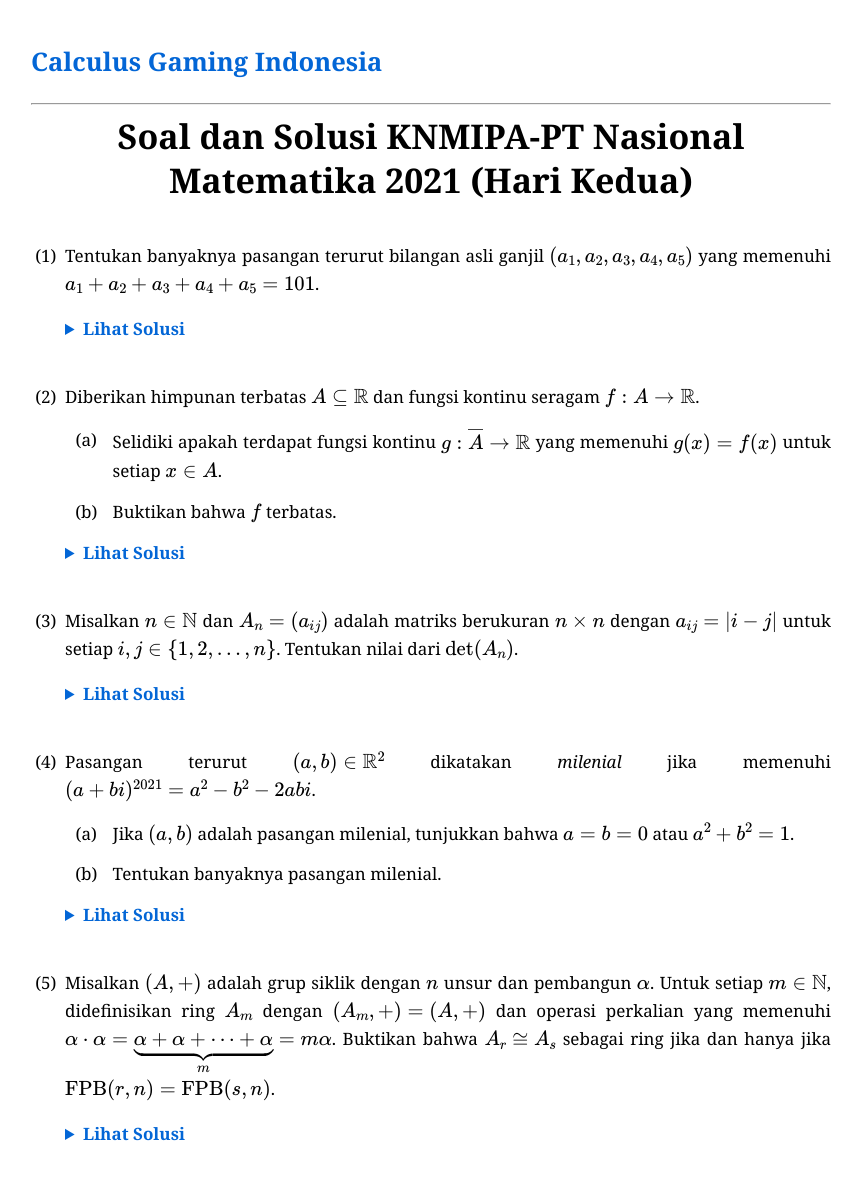
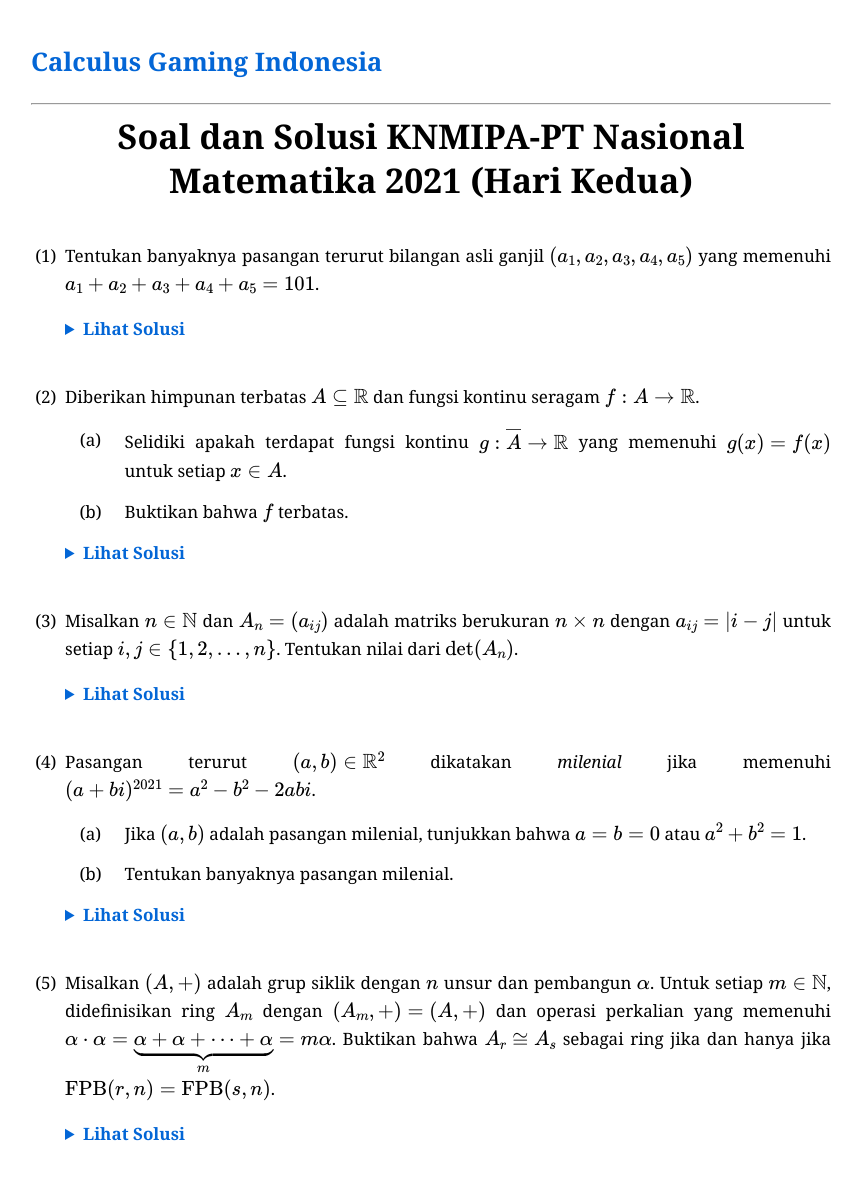
Before and after one commit to calculusgamingindonesia/calculusgamingindonesia.github.io, a Jekyll site: the page built from _posts/2026-07-01-onmipa-pt-nas-mat-21-2.md, in a window 1280 px wide. Shown: the whole page, without its empty margins (209-1071 px from the left). Built offline with Jekyll 4.4.1, drawn with Linux system fonts in a browser that asks for light colours; some web fonts are replaced.

Commit message:
Update default.html

```diff
--- a/_layouts/default.html
+++ b/_layouts/default.html
@@ -34,8 +34,8 @@
         a:hover { text-decoration: underline; }
         details { margin-top: 10px; }
         summary { cursor: pointer; color: #0366d6; font-weight: bold; user-select: none; margin-bottom: 10px; }
-        .kotak-solusi { background: #f9f9f9; padding: 15px; border-left: 4px solid #28a745; border-radius: 4px; }
 
+        /* List Utama (1), (2), (3) */
         ol {
             list-style-type: none;
             counter-reset: soal-counter;
@@ -54,88 +54,49 @@
             text-align: right;
         }
 
-        ol ul {
+        /* Reset jarak list bersarang (a), (b) & (i), (ii) */
+        ol ul, ol ol {
             list-style-type: none;
             padding-left: 0;
             margin-top: 15px;
         }
-
-        ol ol {
-            list-style-type: lower-alpha;
-            padding-left: 2em;
-            counter-reset: none;
-            margin-top: 10px;
-        }
-
         ol ul > li, ol ol > li {
-            position: relative;
-            /* Jarak ini untuk memastikan teks di kanannya sejajar sempurna */
-            padding-left: 2.8em !important;
-            text-indent: 0 !important;
+            padding-left: 0 !important;
             margin-bottom: 12px;
             line-height: 1.7;
-            text-align: justify;
         }
         ol ul > li::before, ol ol > li::before {
             content: none;
         }
 
-        /* PERBAIKAN: Nomor diam di tempat, posisi ke tengah, teks sejajar */
-        .custom-sub-marker {
-            position: absolute;
-            left: 0;
-            width: 2.5em;
-            text-align: center; /* Mengatur penomoran (i), (ii), dst. agar ke tengah */
+        /* --- FLEXBOX: INI YANG BIKIN TEKS SEJAJAR SEMPURNA --- */
+        .flex-list-item {
+            display: flex;
+            align-items: flex-start;
         }
-        .custom-sub-content {
-            display: block;
+        .flex-marker {
+            flex-shrink: 0;
+            /* Ubah angka 3em di bawah ini jika ingin menggeser nomor lebih ke kiri atau kanan */
+            width: 3em;
+            text-align: center; /* Membuat (i), (ii) persis di tengah area lebarnya */
+            margin-right: 0.5em; /* Jarak spasi antara nomor dan awal teks */
+        }
+        .flex-content {
+            flex-grow: 1;
+            text-align: justify;
         }
 
         @media screen and (max-width: 768px) {
-            h1 {
-                font-size: 1.5rem !important;
-                line-height: 1.4 !important;
-            }
-            body {
-                padding-left: 15px;
-                padding-right: 15px;
-            }
-            ol {
-                padding-left: 1.75em;
-            }
-            ol > li::before {
-                left: -2.25em;
-            }
-            ol ul > li, ol ol > li {
-                padding-left: 2.5em !important;
-            }
-            .custom-sub-marker {
-                width: 2.2em; /* Penyesuaian lebar nomor di HP */
-            }
-            .MathJax_Display, .katex-display {
-                overflow-x: auto;
-                overflow-y: hidden;
-                padding-bottom: 10px;
-            }
+            h1 { font-size: 1.5rem !important; line-height: 1.4 !important; }
+            body { padding-left: 15px; padding-right: 15px; }
+            /* Penyesuaian di layar HP */
+            .flex-marker { width: 2.2em; }
+            .MathJax_Display, .katex-display { overflow-x: auto; overflow-y: hidden; padding-bottom: 10px; }
         }
     </style>
 
     <link rel="stylesheet" type="text/css" href="https://cdn.jsdelivr.net/gh/aaaakshat/cm-web-fonts@latest/fonts.css">
 </head>
-
-<script>
-    document.addEventListener("DOMContentLoaded", function() {
-        document.querySelectorAll("ol ul > li, ol ol > li").forEach(function(li) {
-            let target = li.querySelector("p") || li;
-            let match = target.innerHTML.match(/^(\s*\([a-zA-Z0-9_iI\s\u00a0.-]+\))\s*/);
-            if (match) {
-                let marker = match[1].trim();
-                let content = target.innerHTML.substring(match[0].length);
-                target.innerHTML = '<span class="custom-sub-marker">' + marker + '</span><span class="custom-sub-content">' + content + '</span>';
-            }
-        });
-    });
-</script>
 
 <body>
     <header>
@@ -145,5 +106,29 @@
     <main>
         {{ content }}
     </main>
+
+    <script>
+        document.addEventListener("DOMContentLoaded", function() {
+            document.querySelectorAll("ol ul > li, ol ol > li").forEach(function(li) {
+                // Cari elemen <p> dari markdown, atau gunakan <li> langsung
+                let target = li.querySelector("p") || li;
+
+                // Deteksi teks yang diawali kurung seperti (a), (i), (ii)
+                let match = target.innerHTML.match(/^(\s*\([a-zA-Z0-9_iI\s\u00a0.-]+\))\s*/);
+
+                if (match) {
+                    let marker = match[1].trim();
+                    let content = target.innerHTML.substring(match[0].length);
+
+                    // Ganti struktur HTML menjadi Flexbox
+                    target.innerHTML = `
+                        <span class="flex-marker">${marker}</span>
+                        <span class="flex-content">${content}</span>
+                    `;
+                    target.classList.add('flex-list-item');
+                }
+            });
+        });
+    </script>
 </body>
 </html>
```
